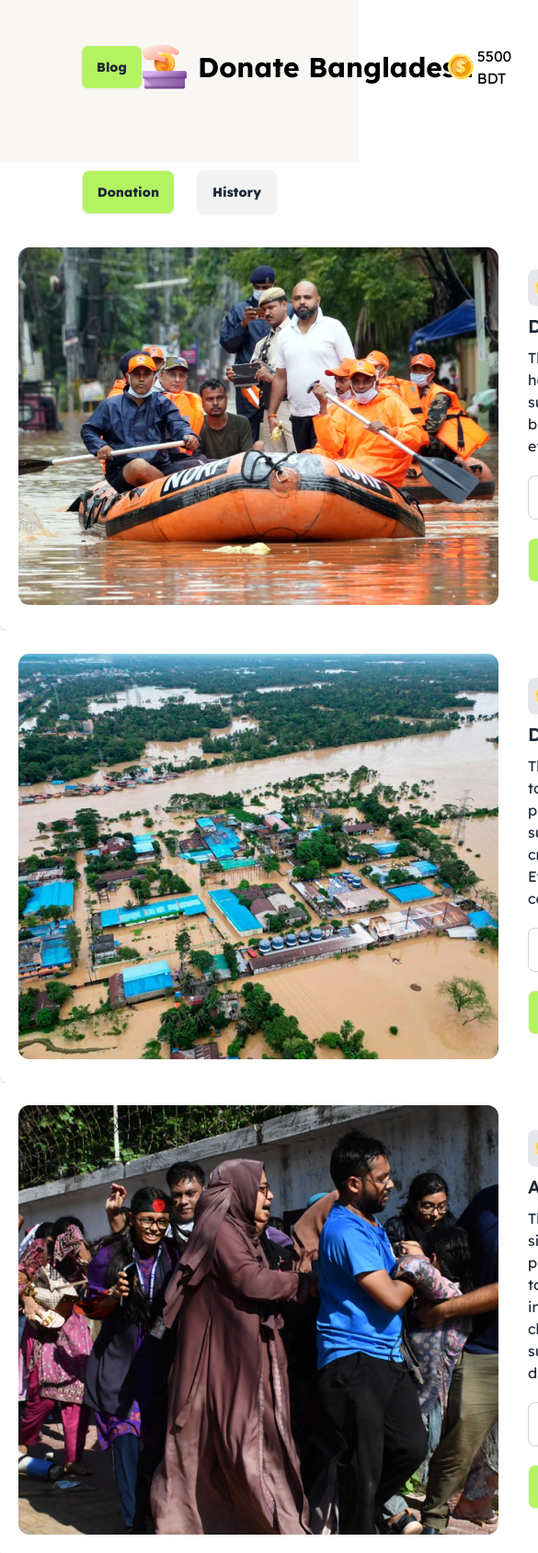
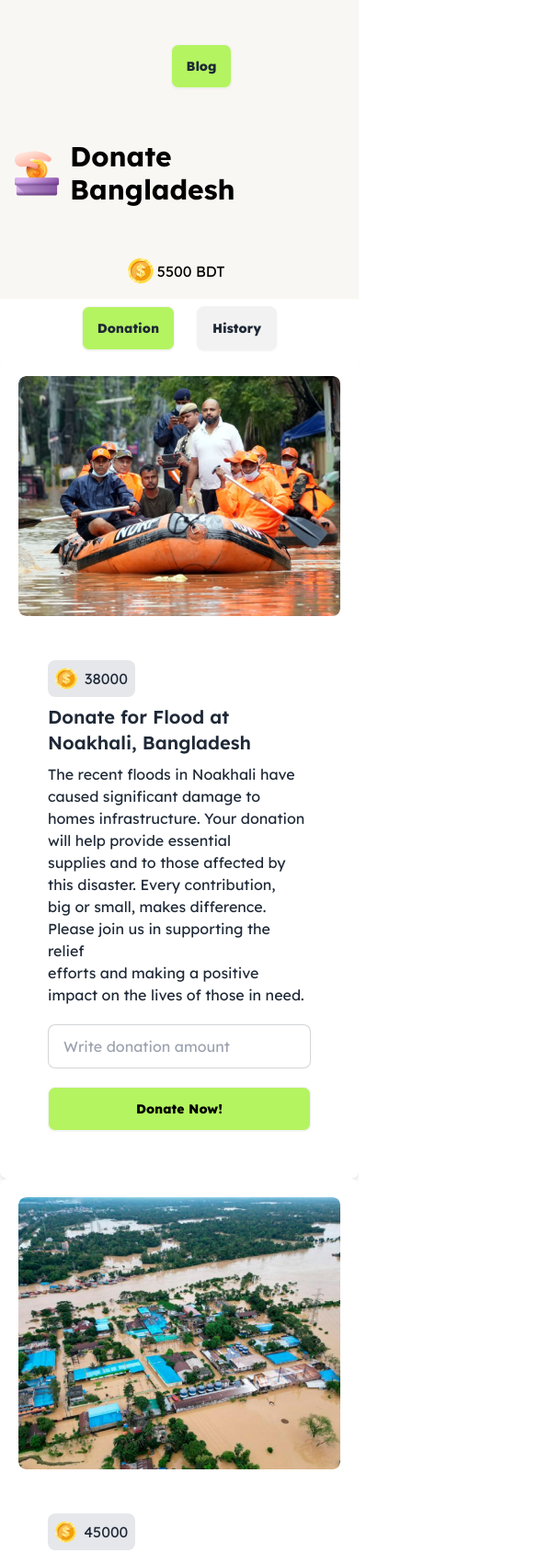
Before and after one commit to ironbat106/donation-bangladesh, a plain HTML site: page index.html in a window 390 px wide. Shown: the top 1689 px of the page at 92% size, 585 px wide, since content can reach past the window. Drawn offline with nearby package versions, Linux system fonts and the light colour scheme.

Commit message:
responsive done

```diff
--- a/index.html
+++ b/index.html
@@ -35,15 +35,15 @@
     <section>
         <!-- Navbar -->
 
-        <div class="navbar bg-Navbar-Background pb-20 sticky top-0 z-50 transition backdrop-blur-mid">
-            <div class="navbar-start">
+        <div class="navbar bg-Navbar-Background pb-20 sticky top-0 z-50 transition backdrop-blur-mid flex flex-col md:flex-row items-center justify-between pb-4 px-4">
+            <div class="navbar-start mb-4 md:mb-0">
                 <a href="blog.html" class="btn font-extrabold ml-20 bg-Primary-Btn mt-10">Blog</a>
             </div>
-            <div class="navbar-center lg:flex">
+            <div class="navbar-center flex items-center">
                 <img class="mt-10" src="assets/logo.png" alt="">
                 <h1 class="font-bold text-3xl mt-10 ml-3 text-black">Donate Bangladesh</h1>
             </div>
-            <div class="navbar-end mr-20">
+            <div class="navbar-end mr-20 mt-4 md:mt-0">
                 <img class="mt-10" src="assets/coin.png" alt="">
                 <h4 id="cur-bal" class="mt-10 ml-1 text-black">5500 BDT</h4>
             </div>
@@ -79,12 +79,12 @@
             <section>
 
                 <!-- Noakhali Card -->
-                <div class="card card-side bg-base-100 min-w-max max-w-lg rounded-lg shadow-md p-5 mx-auto">
+                <div class="card card-side bg-base-100 md:min-w-max max-w-lg rounded-lg shadow-md p-5 mx-auto flex flex-col md:flex-row space-y-4 md:space-y-0 md:space-x-6">
                     <figure>
                         <img class="rounded-lg" src="./assets/noakhali.png" alt="Movie" />
                     </figure>
                     <div class="card-body">
-                        <div class="flex flex-row items-center bg-gray-200 rounded-lg p-2 w-1/5 ">
+                        <div class="flex flex-row items-center bg-gray-200 rounded-lg p-2 md:w-1/5 w-1/3">
                             <img class="w-6 h-6 mr-2" src="./assets/coin.png" alt="">
                             <h4 id="noa-bal" class="">38000</h4>
                         </div>
@@ -107,12 +107,12 @@
                 </div>
 
                 <!-- Feni Card -->
-                <div class="card card-side bg-base-100 min-w-max max-w-lg rounded-lg shadow-md p-5 mx-auto">
+                <div class="card card-side bg-base-100 md:min-w-max max-w-lg rounded-lg shadow-md p-5 mx-auto flex flex-col md:flex-row space-y-4 md:space-y-0 md:space-x-6">
                     <figure>
                         <img class="rounded-lg" src="./assets/feni.png " alt="Movie" />
                     </figure>
                     <div class="card-body">
-                        <div class="flex flex-row items-center bg-gray-200 rounded-lg p-2 w-1/5 ">
+                        <div class="flex flex-row items-center bg-gray-200 rounded-lg p-2 md:w-1/5 w-1/3">
                             <img class="w-6 h-6 mr-2" src="./assets/coin.png" alt="">
                             <h4 id="feni-bal" class="">45000</h4>
                         </div>
@@ -138,12 +138,12 @@
                 </div>
 
                 <!-- Quota Card -->
-                <div class="card card-side bg-base-100 min-w-max max-w-lg rounded-lg shadow-md p-5 mx-auto">
+                <div class="card card-side bg-base-100 md:min-w-max max-w-lg rounded-lg shadow-md p-5 mx-auto flex flex-col md:flex-row space-y-4 md:space-y-0 md:space-x-6">
                     <figure>
                         <img class="rounded-lg" src="./assets/quota-protest.png " alt="Movie" />
                     </figure>
                     <div class="card-body">
-                        <div class="flex flex-row items-center bg-gray-200 rounded-lg p-2 w-1/5">
+                        <div class="flex flex-row items-center bg-gray-200 rounded-lg p-2 md:w-1/5 w-1/3">
                             <img class="w-6 h-6 mr-2" src="./assets/coin.png" alt="">
                             <h4 id="quota-bal" class="">30000</h4>
                         </div>
```
Also changed, not shown: blog.html (+1 -1 lines).
